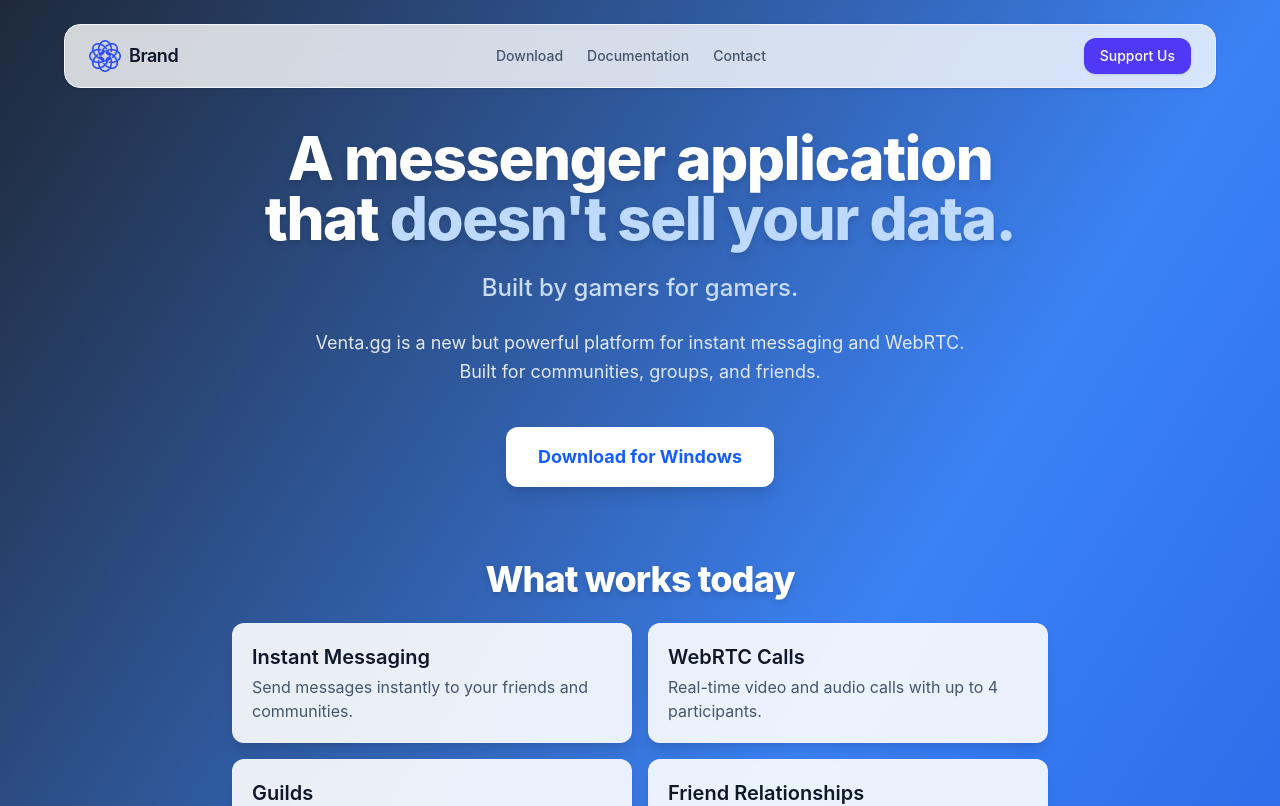
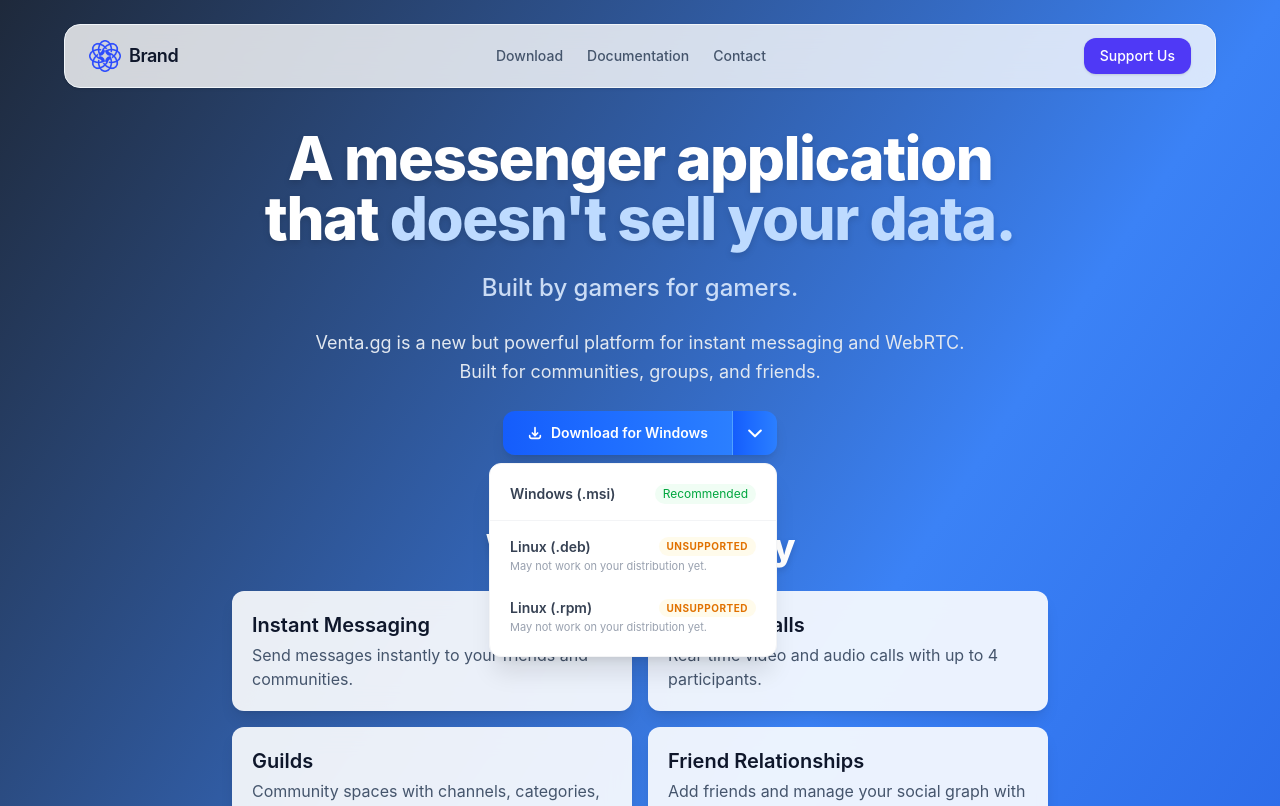
Before and after one commit to AlpineBits-ch/venta-landing, an Angular app: page / in a window 1280 px wide. Shown: the top 806 px of the page. Built offline with nearby package versions, Linux system fonts and the light colour scheme.

Commit message:
feat: add stuff

```diff
--- a/src/app/app.html
+++ b/src/app/app.html
@@ -19,12 +19,73 @@
       Venta.gg is a new but powerful platform for instant messaging and WebRTC. Built for communities, groups, and friends.
     </p>
 
-    <div class="pt-4">
-      <a href="https://api.alpinebits.ch/api/v1/update/download/latest/windows-x86_64-msi">
-        <button class="bg-white text-blue-600 hover:bg-blue-50 font-bold text-lg py-4 px-8 rounded-xl shadow-lg hover:shadow-xl transition-all duration-200 transform hover:-translate-y-0.5 active:translate-y-0">
-          Download for Windows
+    <div class="relative inline-flex items-stretch rounded-xl shadow-lg hover:shadow-xl transition-all duration-200" id="download-split-button">
+
+      <!-- Left: Main Download Button -->
+      <a href="https://api.alpinebits.ch/api/v1/update/download/latest/windows-x86_64-msi"
+         class="bg-gradient-to-r from-blue-600 to-blue-500 text-white px-6 py-3 rounded-l-xl font-semibold text-sm flex items-center gap-2 hover:from-blue-700 hover:to-blue-600 transition-all duration-200 transform hover:-translate-y-0.5 active:translate-y-0">
+        <svg class="w-4 h-4" fill="none" stroke="currentColor" viewBox="0 0 24 24">
+          <path stroke-linecap="round" stroke-linejoin="round" stroke-width="2.5" d="M4 16v1a3 3 0 003 3h10a3 3 0 003-3v-1m-4-4l-4 4m0 0l-4-4m4 4V4"></path>
+        </svg>
+        Download for Windows
+      </a>
+
+      <!-- Divider -->
+      <div class="w-px bg-blue-400 self-stretch"></div>
+
+      <!-- Right: Dropdown Toggle -->
+      <div class="relative" (click)="$event.stopPropagation()">
+        <button type="button"
+                (click)="toggleDropdown($event)"
+                [attr.aria-haspopup]="true"
+                [attr.aria-expanded]="isOpen"
+                class="bg-gradient-to-r from-blue-600 to-blue-500 text-white hover:from-blue-700 hover:to-blue-600 px-3 py-3 rounded-r-xl transition-all duration-200 flex items-center justify-center transform hover:-translate-y-0.5 active:translate-y-0 h-full">
+          <svg class="w-5 h-5 transition-transform duration-200"
+               [class.rotate-180]="isOpen"
+               fill="none" stroke="currentColor" viewBox="0 0 24 24">
+            <path stroke-linecap="round" stroke-linejoin="round" stroke-width="2.5" d="M19 9l-7 7-7-7"></path>
+          </svg>
         </button>
-      </a>
+
+        <!-- Dropdown Menu -->
+        <div [class.hidden]="!isOpen"
+             [class.scale-95]="!isOpen"
+             [class.opacity-0]="!isOpen"
+             [class.scale-100]="isOpen"
+             [class.opacity-100]="isOpen"
+             class="absolute right-0 top-full mt-2 w-72 bg-white rounded-xl shadow-xl border border-gray-100 py-2 z-50 transform origin-top transition-all duration-150">
+
+          <!-- Windows Option -->
+          <a href="https://api.alpinebits.ch/api/v1/update/download/latest/windows-x86_64-msi"
+             class="w-full text-left px-5 py-3 text-sm font-semibold text-gray-700 hover:bg-blue-50 hover:text-blue-600 flex items-center justify-between transition-colors">
+            <span>Windows (.msi)</span>
+            <span class="text-xs font-normal text-green-600 bg-green-50 px-2 py-0.5 rounded-full">Recommended</span>
+          </a>
+
+          <hr class="border-gray-100 my-1">
+
+          <!-- Linux DEB Option -->
+          <a href="https://api.alpinebits.ch/api/v1/update/download/latest/linux-x86_64"
+             class="w-full text-left px-5 py-3 text-sm font-semibold text-gray-700 hover:bg-blue-50 hover:text-blue-600 flex flex-col transition-colors">
+            <div class="flex items-center justify-between w-full">
+              <span>Linux (.deb)</span>
+              <span class="text-[10px] font-bold text-amber-600 bg-amber-50 px-2 py-0.5 rounded-full uppercase tracking-wider">Unsupported</span>
+            </div>
+            <span class="text-[11px] text-gray-400 font-normal mt-0.5">May not work on your distribution yet.</span>
+          </a>
+
+          <!-- Linux RPM Option -->
+          <a href="https://api.alpinebits.ch/api/v1/update/download/latest/linux-x86_64-rpm"
+             class="w-full text-left px-5 py-3 text-sm font-semibold text-gray-700 hover:bg-blue-50 hover:text-blue-600 flex flex-col transition-colors">
+            <div class="flex items-center justify-between w-full">
+              <span>Linux (.rpm)</span>
+              <span class="text-[10px] font-bold text-amber-600 bg-amber-50 px-2 py-0.5 rounded-full uppercase tracking-wider">Unsupported</span>
+            </div>
+            <span class="text-[11px] text-gray-400 font-normal mt-0.5">May not work on your distribution yet.</span>
+          </a>
+
+        </div>
+      </div>
     </div>
 
     <!-- What works today Section -->
--- a/src/app/app.ts
+++ b/src/app/app.ts
@@ -1,13 +1,27 @@
-import { Component, signal } from '@angular/core';
-import { RouterOutlet } from '@angular/router';
+import {Component, HostListener, signal} from '@angular/core';
 import {Header} from './components/header/header';
 
 @Component({
   selector: 'app-root',
-  imports: [RouterOutlet, Header],
+  imports: [Header],
   templateUrl: './app.html',
   styleUrl: './app.css'
 })
 export class App {
   protected readonly title = signal('alpine-angular-landing');
+  isOpen = false;
+
+  toggleDropdown(event: MouseEvent) {
+    event.stopPropagation();
+    this.isOpen = !this.isOpen;
+  }
+
+  closeDropdown() {
+    this.isOpen = false;
+  }
+
+  @HostListener('document:click')
+  onDocumentClick() {
+    this.closeDropdown();
+  }
 }
```
